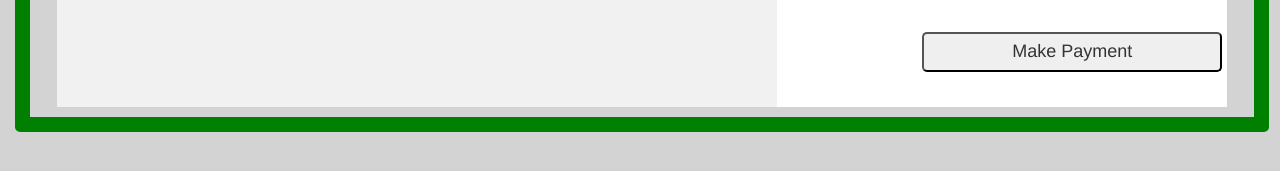
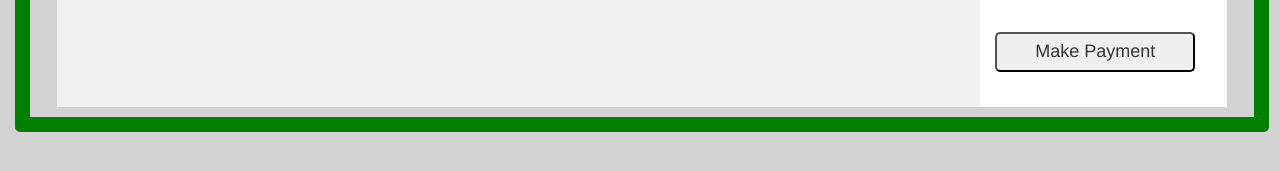
Before and after one commit to jithendraathipatla/goQuel, a plain HTML site: page index.html in a window 1280 px wide. Shown: the part 407-578 px from the top of the page. Drawn offline with nearby package versions, Linux system fonts and the light colour scheme.

Commit message:
Update index.html

```diff
--- a/index.html
+++ b/index.html
@@ -1,7 +1,7 @@
 <!DOCTYPE html>
 <html lang="en">
 <head>
-  <title>Pavan</title>
+  <title>Jithendra</title>
   <meta charset="utf-8">
   <meta name="viewport" content="width=device-width, initial-scale=1">
   <link rel="stylesheet" href="https://maxcdn.bootstrapcdn.com/bootstrap/3.3.7/css/bootstrap.min.css">
@@ -162,11 +162,12 @@ h1{
     }
     [type="submit"]{
         clear:left;
-        margin: 20px 0px 0px 140px;
+        margin: 20px 0px 0px 10px;
         font-size:18px;
-        width:300px;
+        width:200px;
         height: 40px;
-        border-radius: 5px
+        border-radius: 5px;
+      float:left;
     }
     [type="submit"]:hover{
         background-color: #5d8aa8;
```
